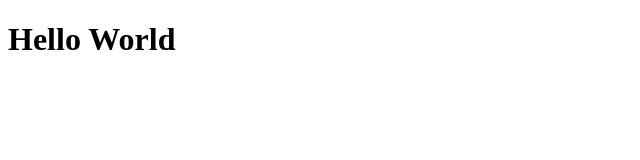
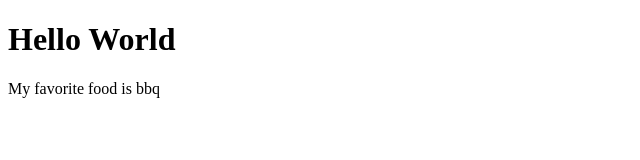
Before and after one commit to Landon0615/my-first-repo, a plain HTML site: page index.html in a window 1280 px wide. Shown: the whole page, without its empty margins (0-640 px from the left). Drawn offline with Linux system fonts and the light colour scheme.

Commit message:
Added favorite food to index.html

```diff
--- a/index.html
+++ b/index.html
@@ -8,5 +8,6 @@
 </head>
 <body>
     <h1>Hello World</h1>
+    <p> My favorite food is bbq </p>
 </body>
 </html>
```
